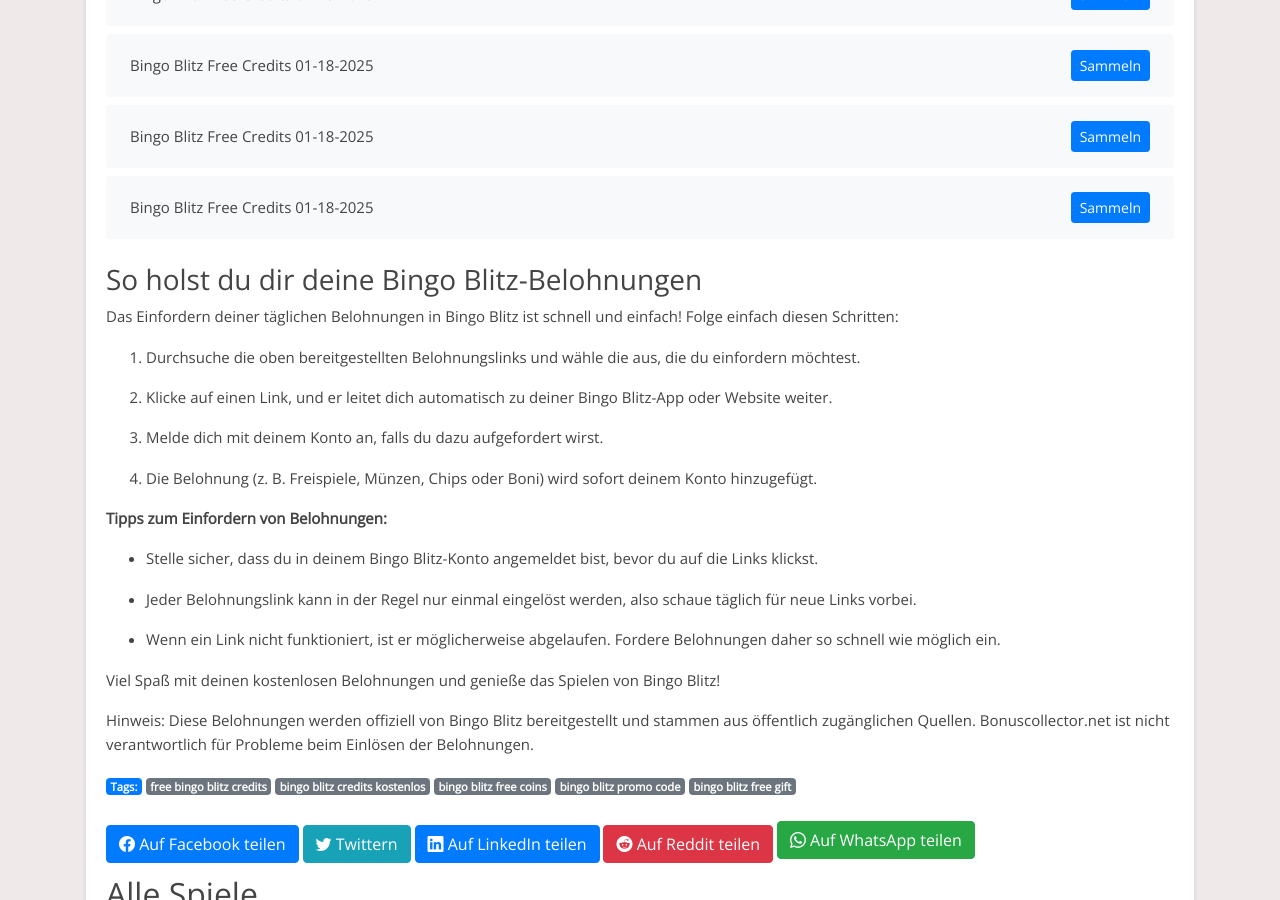
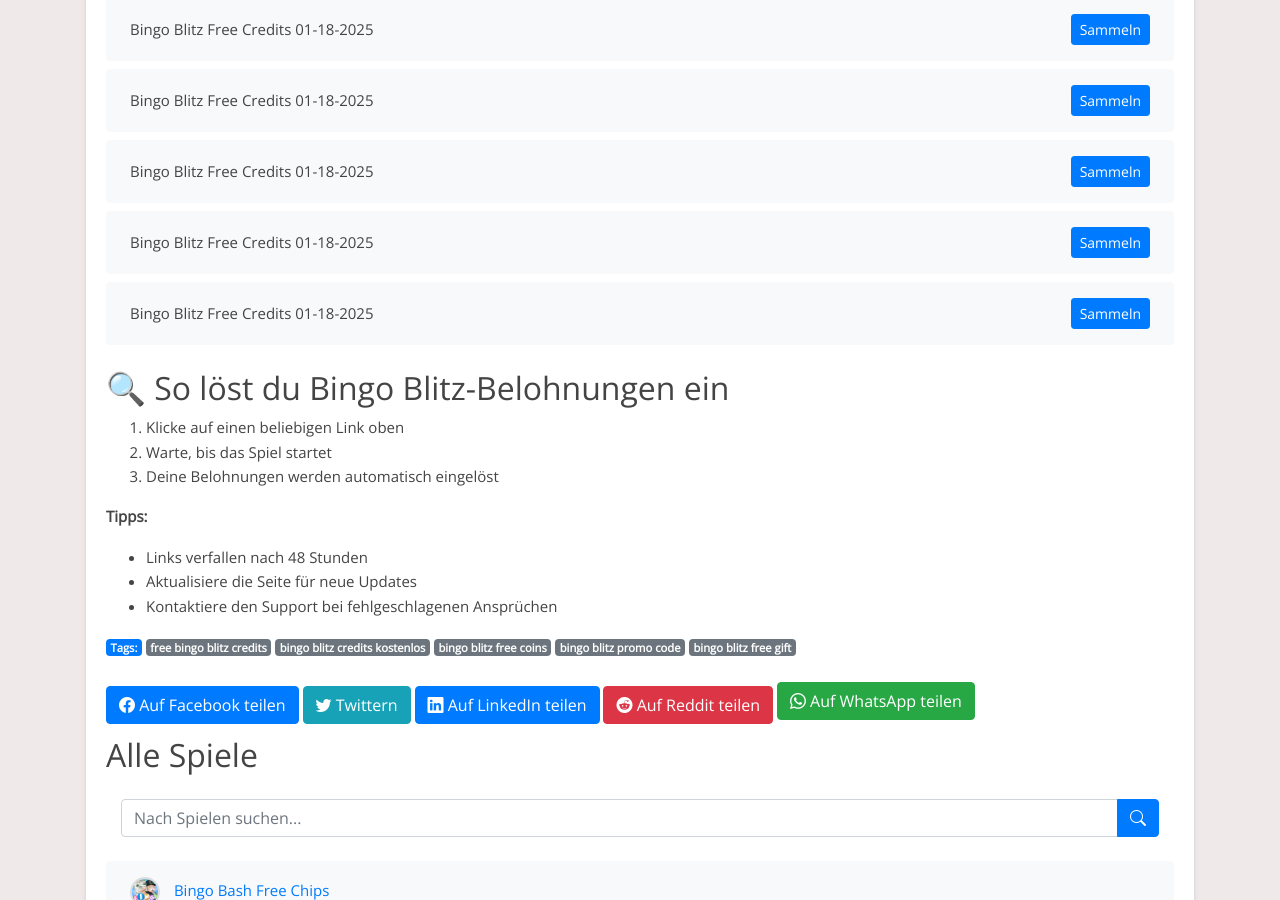
Before and after one commit to Prollad99/bs-de, a Jekyll site: the page built from _posts/2025-01-18-bingo-blitz.md, in a window 1280 px wide and 900 px high, scrolled down 7477 px. Built offline with Jekyll 4.4.1, drawn with Linux system fonts in a browser that asks for light colours; some of the changed text lies outside the part shown.

Commit message:
Staged changes

```diff
--- a/_includes/bingo-blitz_footer.html
+++ b/_includes/bingo-blitz_footer.html
@@ -1,27 +1,9 @@
-### So holst du dir deine Bingo Blitz-Belohnungen
+## 🔍 So löst du Bingo Blitz-Belohnungen ein
+1. Klicke auf einen beliebigen Link oben
+2. Warte, bis das Spiel startet
+3. Deine Belohnungen werden automatisch eingelöst
 
-
-Das Einfordern deiner täglichen Belohnungen in Bingo Blitz ist schnell und einfach! Folge einfach diesen Schritten:
-
-1. Durchsuche die oben bereitgestellten Belohnungslinks und wähle die aus, die du einfordern möchtest.
-
-2. Klicke auf einen Link, und er leitet dich automatisch zu deiner Bingo Blitz-App oder Website weiter.
-
-3. Melde dich mit deinem Konto an, falls du dazu aufgefordert wirst.
-
-4. Die Belohnung (z. B. Freispiele, Münzen, Chips oder Boni) wird sofort deinem Konto hinzugefügt.
-
-
-**Tipps zum Einfordern von Belohnungen:**
-
-- Stelle sicher, dass du in deinem Bingo Blitz-Konto angemeldet bist, bevor du auf die Links klickst.
-
-- Jeder Belohnungslink kann in der Regel nur einmal eingelöst werden, also schaue täglich für neue Links vorbei.
-
-- Wenn ein Link nicht funktioniert, ist er möglicherweise abgelaufen. Fordere Belohnungen daher so schnell wie möglich ein.
-
-
-Viel Spaß mit deinen kostenlosen Belohnungen und genieße das Spielen von Bingo Blitz!
-
-
-Hinweis: Diese Belohnungen werden offiziell von Bingo Blitz bereitgestellt und stammen aus öffentlich zugänglichen Quellen. Bonuscollector.net ist nicht verantwortlich für Probleme beim Einlösen der Belohnungen.
+**Tipps:**
+- Links verfallen nach 48 Stunden
+- Aktualisiere die Seite für neue Updates
+- Kontaktiere den Support bei fehlgeschlagenen Ansprüchen
--- a/_includes/bingo-blitz_post.html
+++ b/_includes/bingo-blitz_post.html
@@ -1,13 +1,17 @@
-Entdecke tägliche Bingo Blitz-Belohnungen!
+### 🎮 Bingo Blitz Kostenlose Belohnungen (Aktualisiert: $(date +'%Y-%m-%d'))
 
+Erhalte täglich aktualisierte Bingo Blitz-Links für:
+✅ Kostenlose Spins
+✅ Bonusmünzen
+✅ Zeitlich begrenzte Angebote
 
-Bist du ein Fan von Bingo Blitz und möchtest dein Spielerlebnis verbessern? Du bist hier genau richtig! Diese Seite ist allen Bingo Blitz-Enthusiasten gewidmet, die täglich kostenlose Belohnungen einfordern möchten. Hier findest du die neuesten Links, um Freispiele, Münzen, Chips und andere spannende Boni zu sammeln, damit du das Spiel noch mehr genießen kannst.
+**Warum unsere Links verwenden?**
+- Alle 30 Minuten aktualisiert
+- Funktioniert auf allen Geräten
+- Kein Login erforderlich
 
+⚠️ Voraussetzungen:
+- Neueste Spielversion installiert
+- Stabile Internetverbindung
 
-Bingo Blitz ist ein unterhaltsames Spiel, das von Millionen geliebt wird. Ob du höhere Level erreichen oder einfach nur den Nervenkitzel genießen möchtest – unsere täglichen Belohnungslinks halten dich im Spiel.
-
-
-Hinweis: Bingo Blitz ist eine kostenlose App, die ausschließlich zu Unterhaltungszwecken entwickelt wurde. Bonuscollector.net ist eine unabhängige Plattform und steht in keiner Verbindung zu den Entwicklern oder Eigentümern von Bingo Blitz.
-
-
-Schau täglich vorbei, um sicherzustellen, dass du keine Belohnung verpasst!
+*Überprüft und funktionsfähig ab $(date +'%Y-%m-%d')*
```
